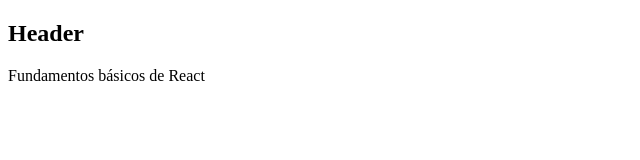
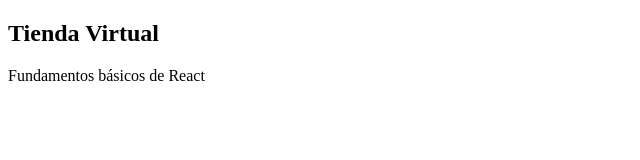
Before and after one commit to jcarlosj/React-Fundamentos-U-JPdTV, a React (Create React App) app: page / in a window 1280 px wide. Shown: the top 160 px of the page, without its empty margins (0-640 px from the left). Built offline with nearby package versions, Linux system fonts and the light colour scheme.

Commit message:
[+] Component > Header (JSX): Insertando expresiones

```diff
--- a/src/components/Header.jsx
+++ b/src/components/Header.jsx
@@ -1,9 +1,13 @@
 import React from 'react';
 
 function Header() {
+    /** Propiedades */
+    const siteTitle = 'Tienda Virtual',
+          newElement = <h2 id="site-header" className="site-header site-title">{ siteTitle }</h2>;
 
+    /** */
     return (
-        <h2>Header</h2>
+        newElement
     );
 }
 
```
